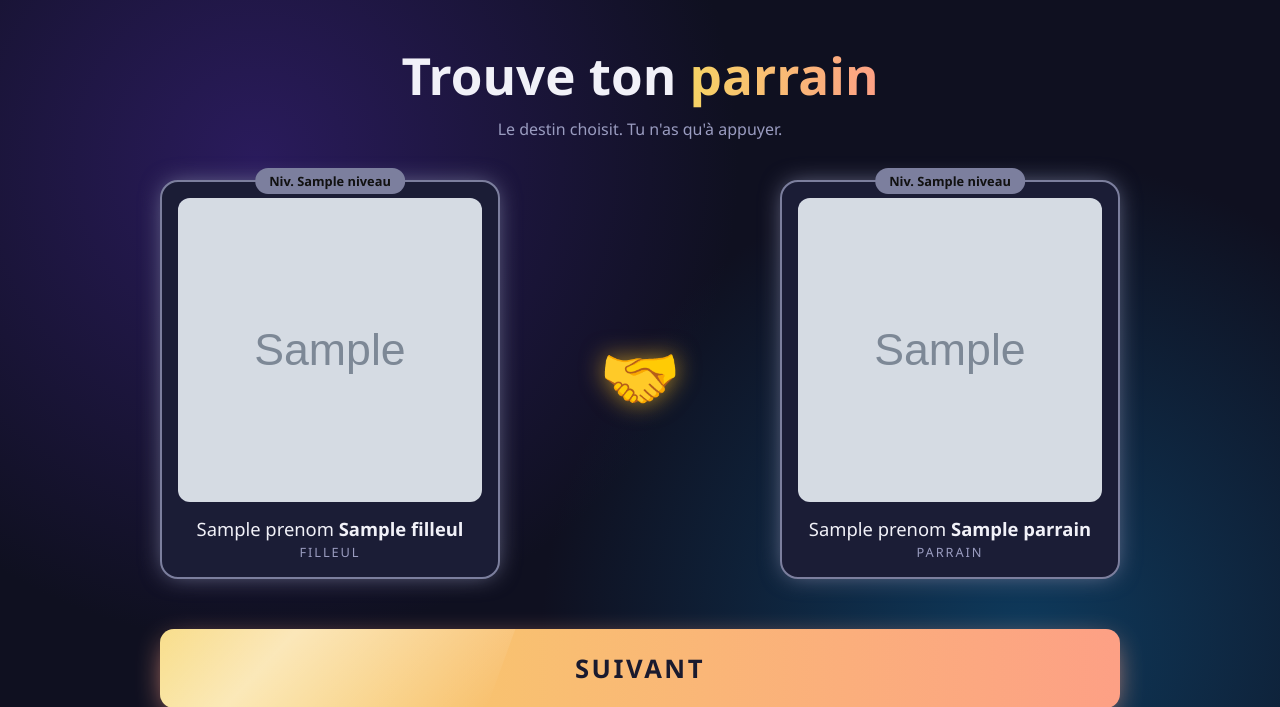
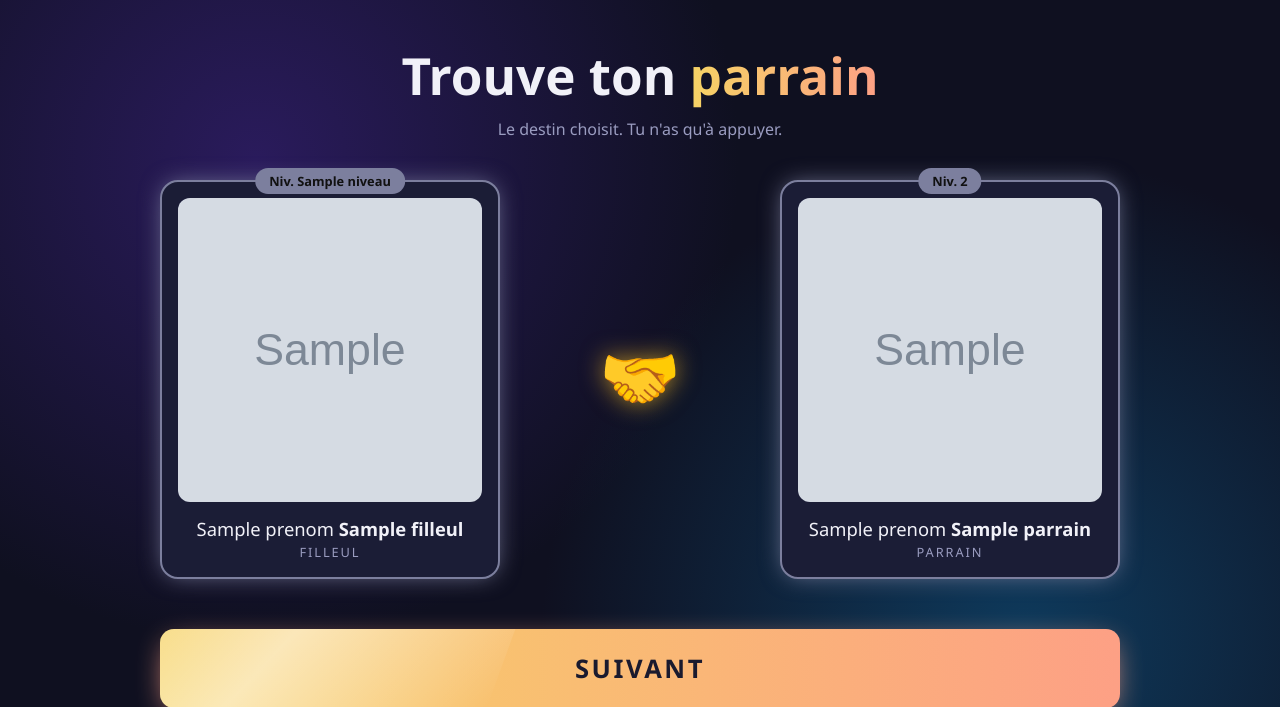
Before and after one commit to Jonh-jonhy/app_parrainage, a Django app: template parrainage_app/parrainage/templates/parrainage/parrainage.html in a window 1280 px wide. Shown: the top 707 px of the page. Run offline with Django 5.2, Linux system fonts and the light colour scheme; the template is opened without the code that fills it: most values are stand-ins (such as "Sample title", 1, 10 or a date in 2020); grey boxes marked "Sample" are stand-in pictures.

Commit message:
Derniere modif

```diff
--- a/parrainage_app/parrainage/templates/parrainage/parrainage.html
+++ b/parrainage_app/parrainage/templates/parrainage/parrainage.html
@@ -44,8 +44,8 @@
 
                 <!-- Parrain -->
                 {% if parrain %}
-                <div class="carte revelee" data-niveau="{{ parrain.niveau|default:1 }}">
-                    <span class="badge">Niv. {{ parrain.niveau }}</span>
+                <div class="carte revelee" data-niveau="{{ parrain.niveau|default:2 }}">
+                    <span class="badge">Niv. 2</span>
                     <div class="photo">
                         {% if parrain.photo %}
                             <img src="{{ parrain.photo.url }}" alt="Photo de {{ parrain.prenom }}">
```
